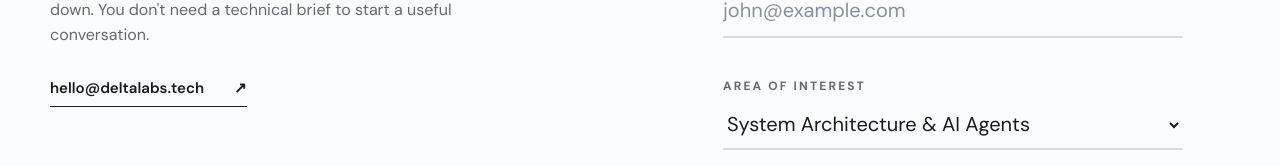
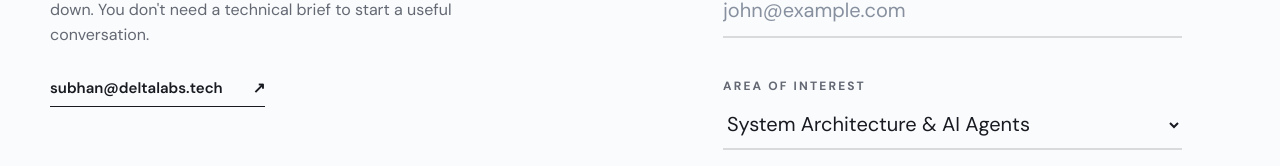
Before and after one commit to christopherecom14-pixel/DELTA-LABS, a Next.js app: page / in a window 1280 px wide. Shown: the part 6623-6789 px from the top of the page. Built offline with nearby package versions, Linux system fonts and the light colour scheme.

Commit message:
Update contact email to subhan@deltalabs.tech

```diff
--- a/app/components/contact-form.tsx
+++ b/app/components/contact-form.tsx
@@ -39,9 +39,9 @@ export function ContactForm({ hideHeading = false }: { hideHeading?: boolean })
       await new Promise((resolve) => setTimeout(resolve, 800));
 
       setSubmitted(true);
-      window.location.href = `mailto:hello@deltalabs.tech?subject=${subject}&body=${body}`;
+      window.location.href = `mailto:subhan@deltalabs.tech?subject=${subject}&body=${body}`;
     } catch {
-      setErrorMessage("Something went wrong. Please email us directly at hello@deltalabs.tech");
+      setErrorMessage("Something went wrong. Please email us directly at subhan@deltalabs.tech");
     } finally {
       setIsSubmitting(false);
     }
--- a/app/components/footer.tsx
+++ b/app/components/footer.tsx
@@ -78,10 +78,10 @@ export function Footer({ hideTeaser = false }: { hideTeaser?: boolean }) {
             </h4>
             <div className="space-y-3 sm:space-y-4">
               <a
-                href="mailto:hello@deltalabs.tech"
+                href="mailto:subhan@deltalabs.tech"
                 className="block font-display text-lg sm:text-xl md:text-2xl font-bold text-[#171a21] hover:text-[#2e4dff] transition-colors border-b border-[#171a21]/[0.08] pb-2 break-all"
               >
-                hello@deltalabs.tech
+                subhan@deltalabs.tech
               </a>
               <p className="font-mono text-[11px] sm:text-xs text-[#87909f] uppercase tracking-widest pt-1">
                 Pakistan-based · Local and international work
--- a/app/contact/page.tsx
+++ b/app/contact/page.tsx
@@ -41,10 +41,10 @@ export default function ContactPage() {
             Let&apos;s Build Something
           </span>
           <a
-            href="mailto:hello@deltalabs.tech"
+            href="mailto:subhan@deltalabs.tech"
             className="font-display text-2xl sm:text-4xl md:text-5xl lg:text-5xl xl:text-6xl font-bold tracking-tight text-white border-b-2 border-white hover:text-[#5c78ff] hover:border-[#5c78ff] transition-colors duration-300 break-all block py-2"
           >
-            hello@deltalabs.tech
+            subhan@deltalabs.tech
           </a>
           <p className="mt-4 sm:mt-8 text-xs sm:text-sm md:text-base text-[#9aa0ab] max-w-md leading-relaxed font-body">
             Direct access to our senior engineering leads. No account executives, no sales fluff.
--- a/app/page.tsx
+++ b/app/page.tsx
@@ -319,7 +319,7 @@ export default function Home() {
             <div>
               <h2>What should<br />work <span>better?</span></h2>
               <p>Tell us about the process that slows your business down. You don&apos;t need a technical brief to start a useful conversation.</p>
-              <a className="text-link" href="mailto:hello@deltalabs.tech">hello@deltalabs.tech <span>↗</span></a>
+              <a className="text-link" href="mailto:subhan@deltalabs.tech">subhan@deltalabs.tech <span>↗</span></a>
             </div>
             <ContactForm hideHeading />
           </div>
--- a/app/structured-data.tsx
+++ b/app/structured-data.tsx
@@ -16,7 +16,7 @@ export function StructuredData() {
           contentUrl: origin + "/delta-logo.png",
           caption: "Delta Labs",
         },
-        email: "hello@deltalabs.tech",
+        email: "subhan@deltalabs.tech",
         description:
           "Pakistan-based business systems engineering company that maps operational gaps and builds dependable software, workflows, and connected infrastructure.",
         areaServed: ["Pakistan", "International markets"],
```
